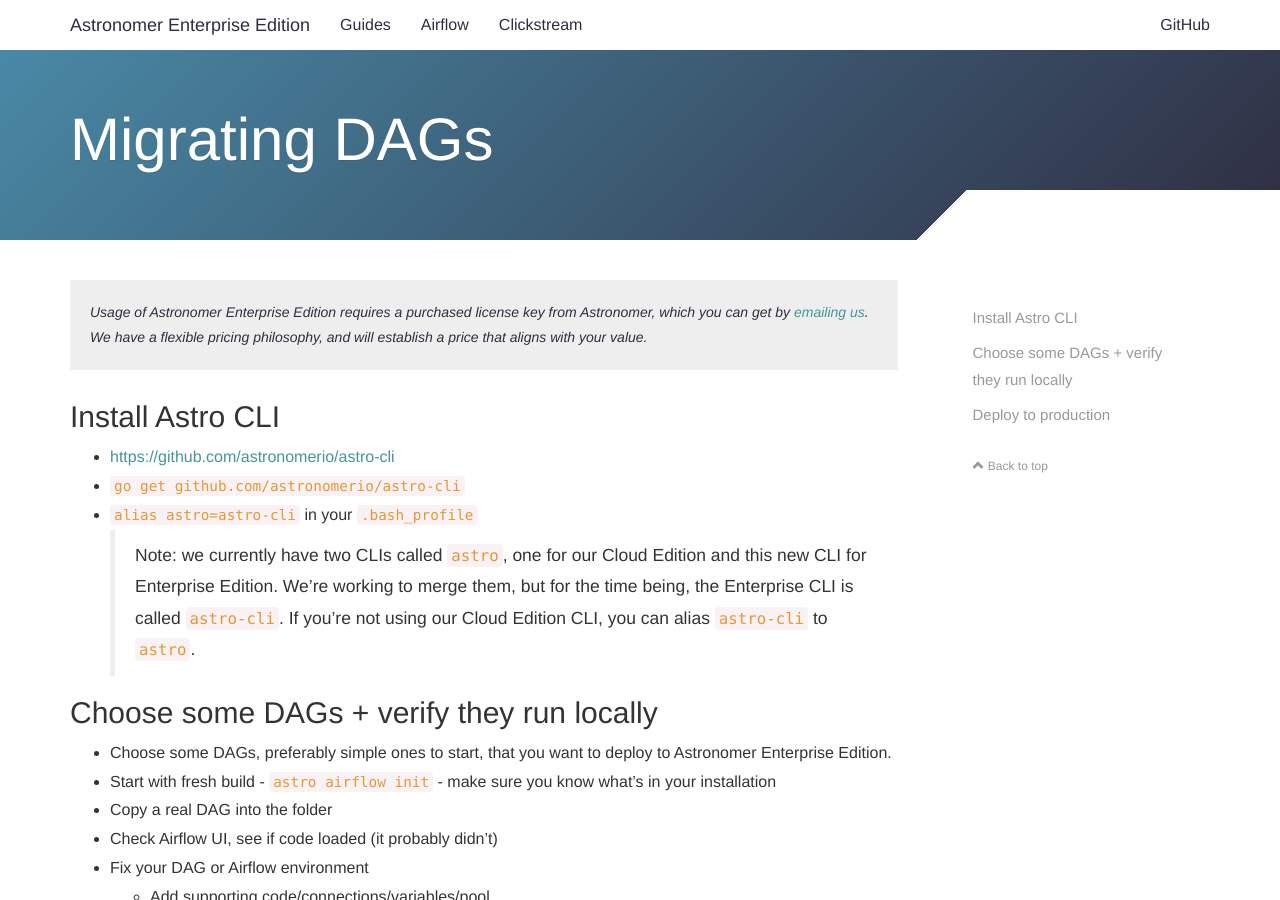
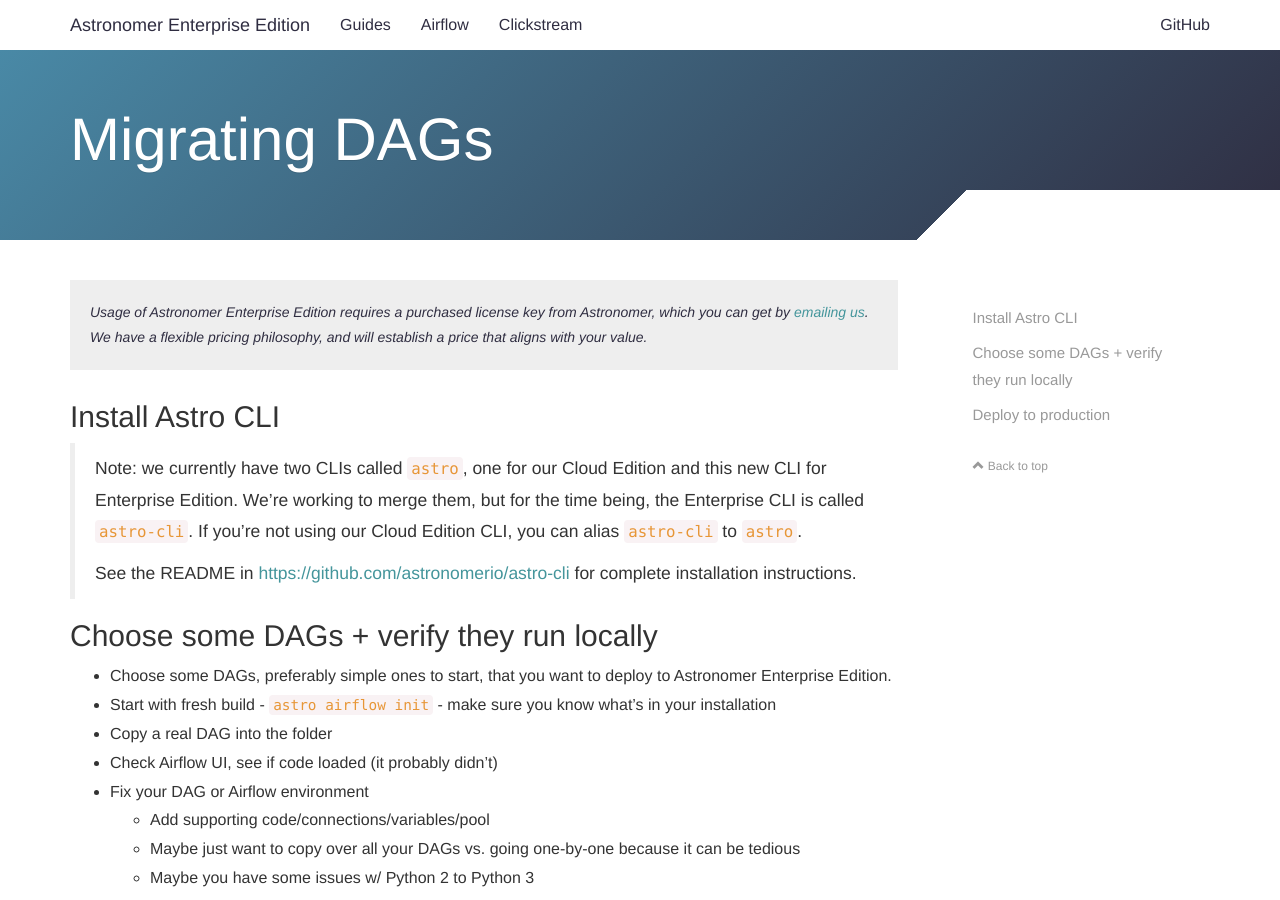
Before and after one commit to skynet/astronomer-ee, a Jekyll site: the page built from docs/pages/guides/migrating-dags.md, in a window 1280 px wide and 900 px high. Built offline with Jekyll 4.4.1, drawn with Linux system fonts in a browser that asks for light colours; nearby versions of some CDN libraries; comment, search, counter and statistics services are not loaded.

Commit message:
Reference CLI readme for instructions

```diff
--- a/docs/pages/guides/migrating-dags.md
+++ b/docs/pages/guides/migrating-dags.md
@@ -9,14 +9,13 @@ hide: true
 
 ## Install Astro CLI
 
-
-* <https://github.com/astronomerio/astro-cli>
-* `go get github.com/astronomerio/astro-cli`
-* `alias astro=astro-cli` in your `.bash_profile`
 > Note: we currently have two CLIs called `astro`, one for our Cloud Edition and
 this new CLI for Enterprise Edition. We're working to merge them, but for the
 time being, the Enterprise CLI is called `astro-cli`. If you're not using our
 Cloud Edition CLI, you can alias `astro-cli` to `astro`.
+>
+> See the README in <https://github.com/astronomerio/astro-cli> for complete
+installation instructions.
 
 ## Choose some DAGs + verify they run locally
 
```
